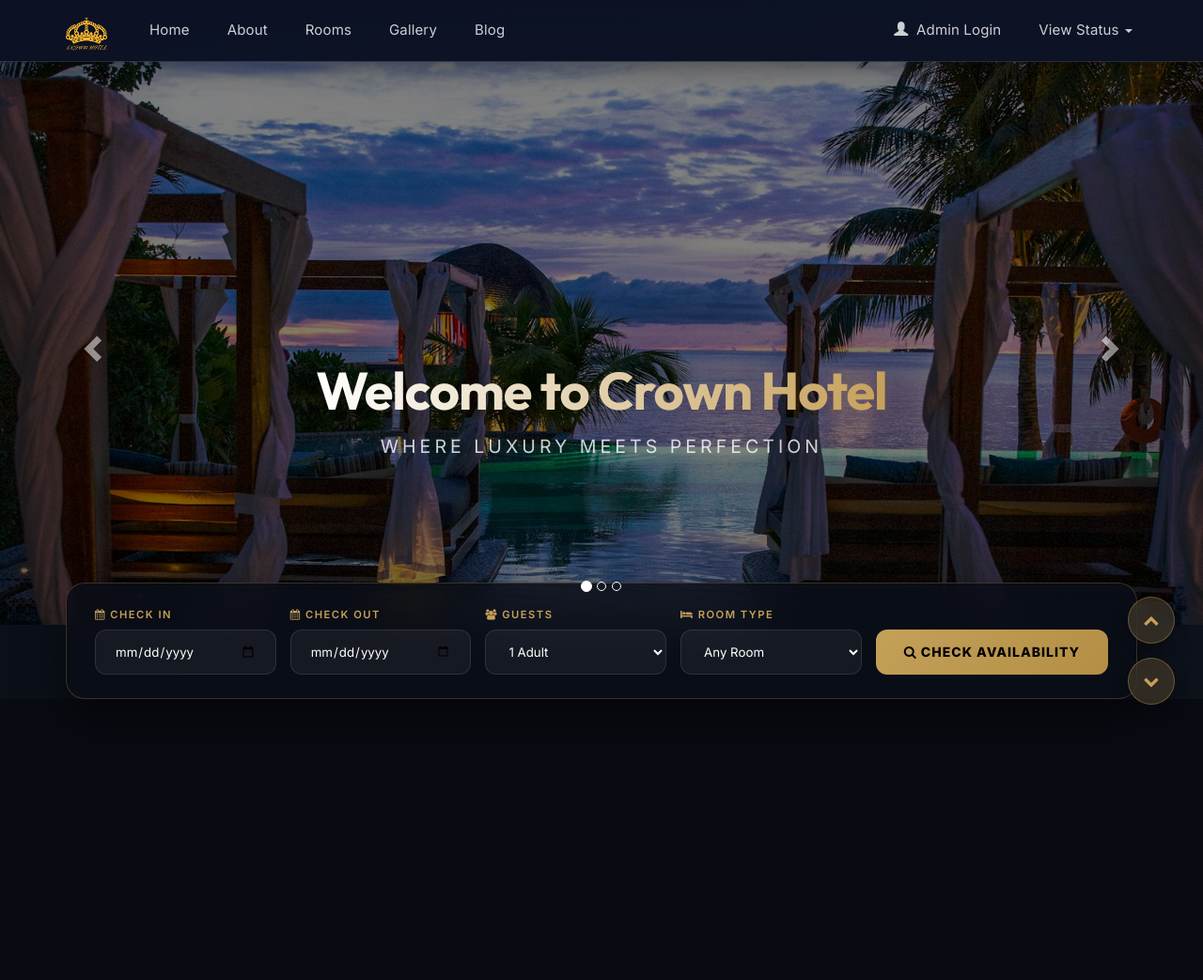
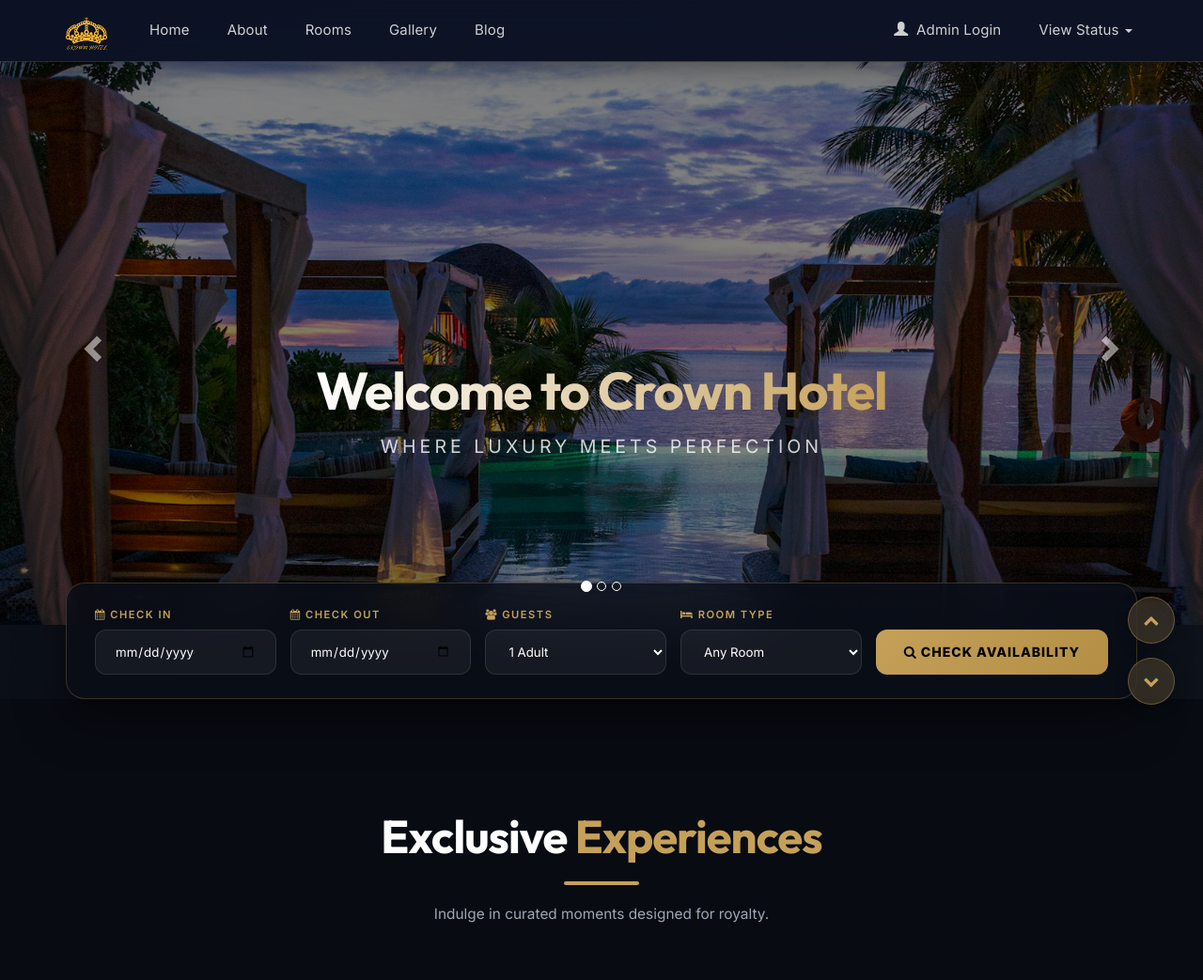
Before and after one commit to Sujal-Manandhar/Hotel-Management-System, a PHP site: page / in a window 1280 px wide. Shown: the top 1043 px of the page at 94% size. Run offline with PHP 8.4, Linux system fonts and the light colour scheme; a user stored in the database is signed in; data comes from the database, SQL or seed files in the repository; some libraries are stand-ins or nearby versions.

Commit message:
Fix gsap-reveal visibility: ensure visibility:visible is set alongside opacity animation

```diff
--- a/index.php
+++ b/index.php
@@ -390,11 +390,12 @@ window.addEventListener('load', () => {
 const revealElements = document.querySelectorAll(".gsap-reveal");
 revealElements.forEach((el) => {
   gsap.fromTo(el,
-    { opacity: 0, y: 60, scale: 0.98 },
+    { opacity: 0, y: 60, scale: 0.98, visibility: 'hidden' },
     {
       opacity: 1,
       y: 0,
       scale: 1,
+      visibility: 'visible',
       duration: 1.5,
       ease: "expo.out",
       scrollTrigger: {
```
